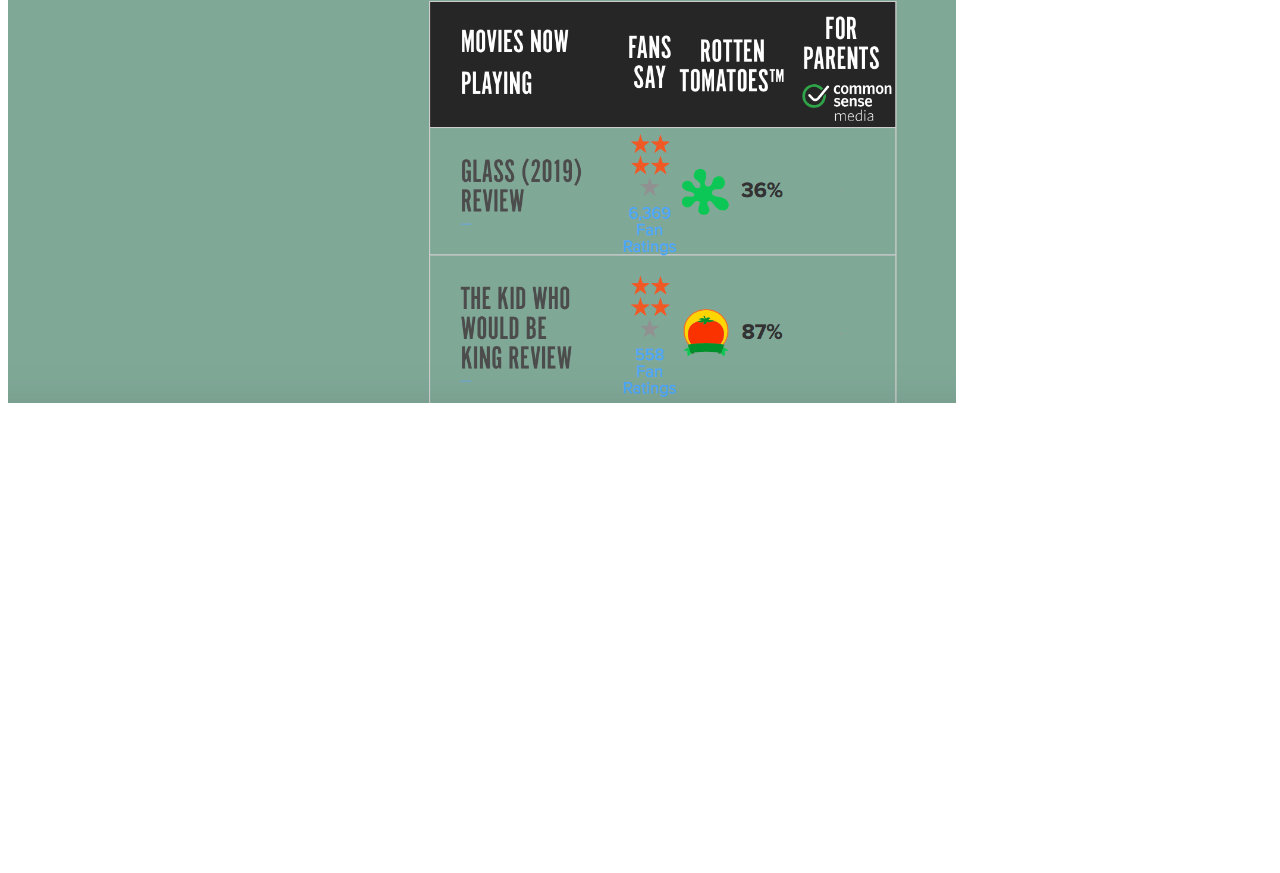
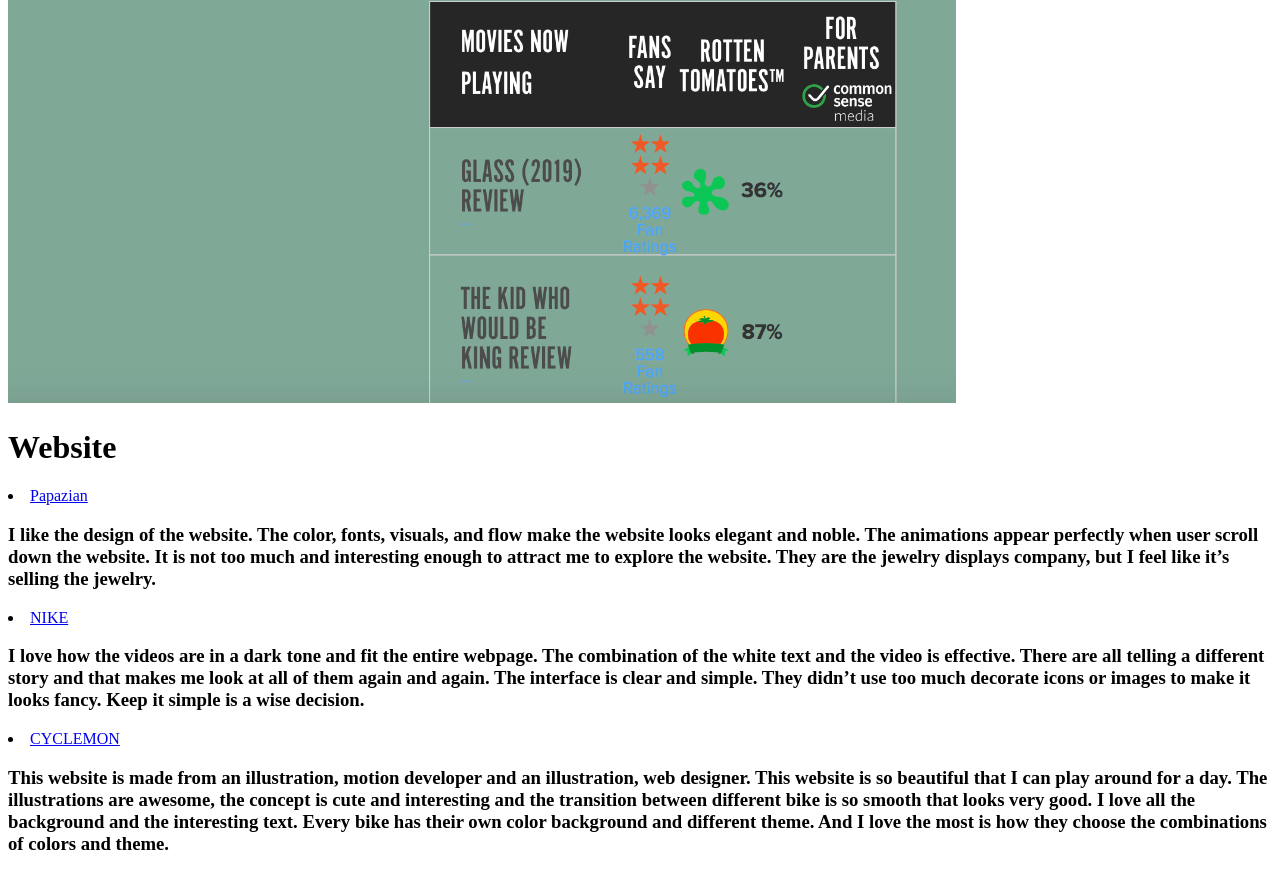
Before and after one commit to tedchen0313/Expanded-Tool-Interactive, a plain HTML site: page Exercises/Exercise-01/pages.html in a window 1280 px wide. Shown: the part 2752-3625 px from the top of the page. Before the commit the page ends 3167 px from the top, so only its background shows below. Drawn offline with Linux system fonts and the light colour scheme.

Commit message:
update website
update website

```diff
--- a/Exercises/Exercise-01/pages.html
+++ b/Exercises/Exercise-01/pages.html
@@ -18,9 +18,18 @@
 		<img src="images/image2.png">
 		<img src="images/image2.1.png">
 
-
 		<h1>Sketch 3</h1>
 		<img src="images/image3.png">
 
+		<h1>Website</h1>
+		<li><a href=https://www.papazian.gr/>Papazian</a></li>
+		<h3>I like the design of the website. The color, fonts, visuals, and flow make the website looks elegant and noble. The animations appear perfectly when user scroll down the website. It is not too much and interesting enough to attract me to explore the website. They are the jewelry displays company, but I feel like it’s selling the jewelry. </h3>
+
+		<li><a href=https://sustainability.nike.com/>NIKE</a></li>
+		<h3>I love how the videos are in a dark tone and fit the entire webpage. The combination of the white text and the video is effective. There are all telling a different story and that makes me look at all of them again and again. The interface is clear and simple. They didn’t use too much decorate icons or images to make it looks fancy. Keep it simple is a wise decision.</h3>
+
+		<li><a href=http://www.cyclemon.com/>CYCLEMON</a></li>
+		<h3>This website is made from an illustration, motion developer and an illustration, web designer. This website is so beautiful that I can play around for a day. The illustrations are awesome, the concept is cute and interesting and the transition between different bike is so smooth that looks very good. I love all the background and the interesting text. Every bike has their own color background and different theme. And I love the most is how they choose the combinations of colors and theme. </h3>
+
 	</body>
 </html>
```
